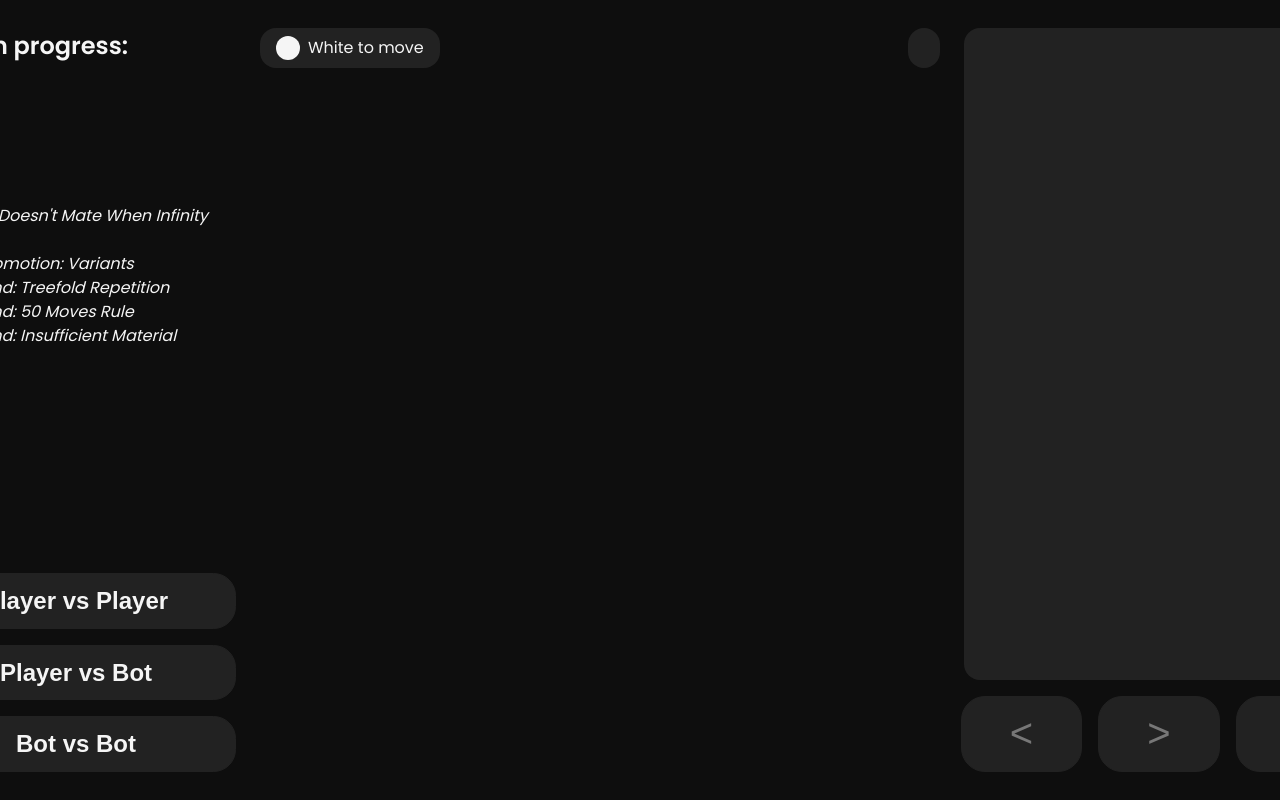
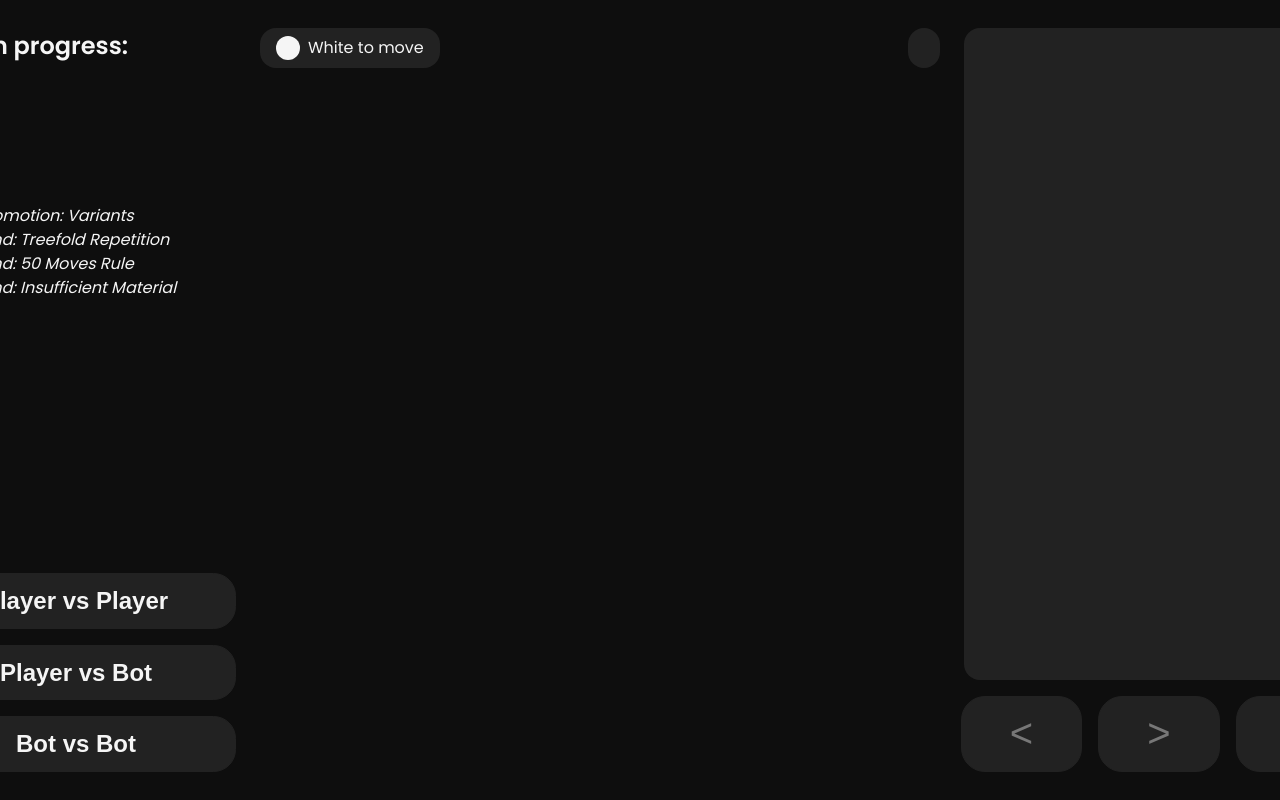
Before and after one commit to Thibault-Monnier/free-chess, a website: page index.html in a window 1280 px wide. Shown: the top 800 px of the page. Drawn offline with Linux system fonts and the light colour scheme.

Commit message:
Update todo panel

```diff
--- a/index.html
+++ b/index.html
@@ -18,7 +18,6 @@
 
                 <h1>TODO:</h1>
                 <p>
-                    - Bug: Bot Doesn't Mate When Infinity Eval<br />
                     - Pawn Promotion: Variants<br />
                     - Game End: Treefold Repetition<br />
                     - Game End: 50 Moves Rule<br />
```
